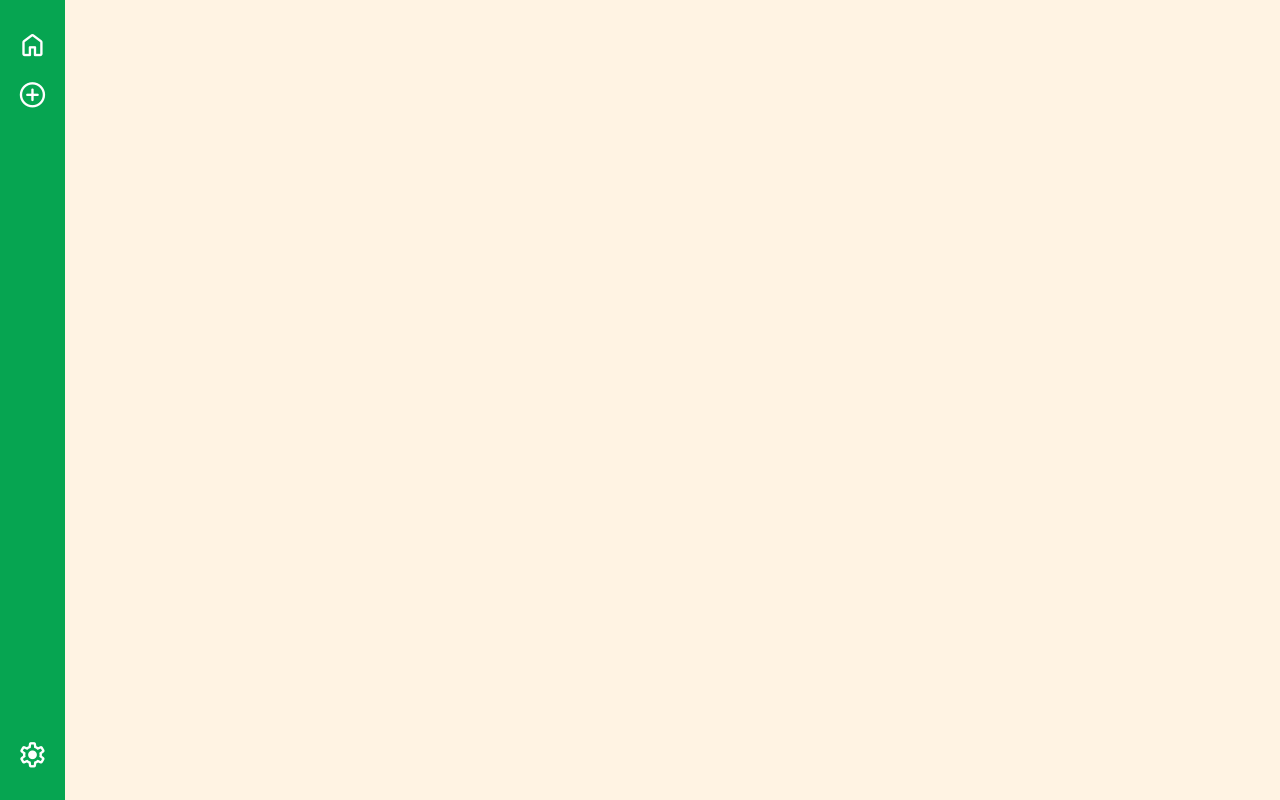
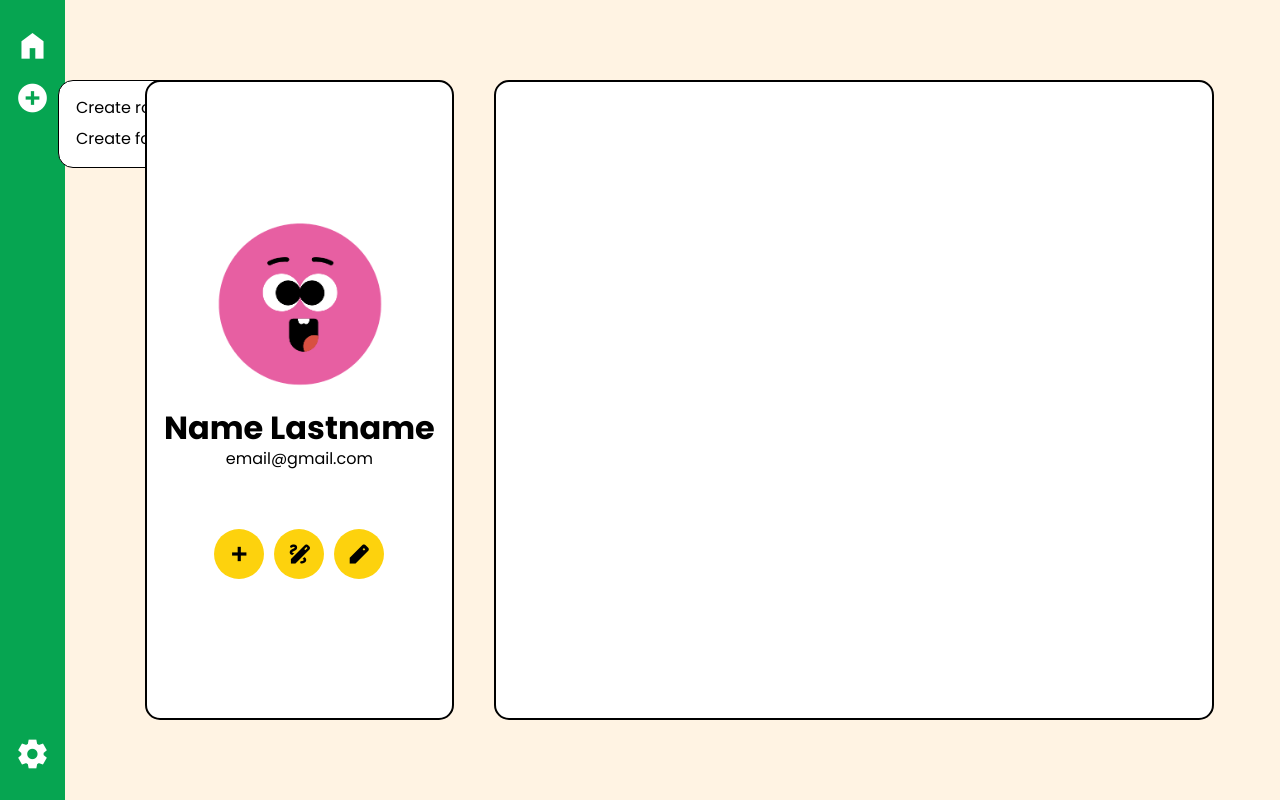
Before and after one commit to cfyascf/TriviumFront, a React (Vite) app: page /home in a window 1280 px wide. Both pictures are taken after a click on the button "add_circle". Built offline with nearby package versions, Linux system fonts and the light colour scheme.

Commit message:
home page under development

```diff
--- a/index.html
+++ b/index.html
@@ -14,7 +14,17 @@
     rel="stylesheet">
 
   <!-- icons: google -->
-  <link rel="stylesheet" href="https://fonts.googleapis.com/css2?family=Material+Symbols+Rounded:opsz,wght,FILL,GRAD@20..48,100..700,0..1,-50..200" />
+  <link rel="stylesheet" href="https://fonts.googleapis.com/css2?family=Material+Symbols+Outlined:opsz,wght,FILL,GRAD@20..48,100..700,0..1,-50..200" />
+  <style>
+    .material-symbols-outlined {
+      font-variation-settings:
+      'FILL' 1,
+      'wght' 700,
+      'GRAD' 200,
+      'opsz' 20
+    }
+    </style>
+
   <title>Vite + React + TS</title>
 </head>
 
--- a/src/components/Navbar/index.tsx
+++ b/src/components/Navbar/index.tsx
@@ -1,19 +1,30 @@
+import { useState } from "react";
 import styled from "./styles.module.sass";
 
 const Navbar = () => {
+    const [optionsShowing, setOptionsShowing] = useState(false);
+    const [configShowing, setConfigShowing] = useState(false);
+
     return (
         <div className={styled.navbar_container}>
             <div className={styled.navbar}>
                 <button className={styled.button}>
-                    <span className="material-symbols-rounded">home</span>
+                    <span className="material-symbols-outlined">home</span>
                 </button>
                 <button className={styled.button}>
-                    <span className="material-symbols-rounded">add_circle</span>
+                    <span className="material-symbols-outlined" onClick={() => setOptionsShowing(!optionsShowing)}>add_circle</span>
                 </button>
+                <div className={optionsShowing ? styled.options : styled._hidden}>
+                    <p className={styled.option}>Create room</p>
+                    <p className={styled.option}>Create form</p>
+                </div>
             </div>
             <div className={styled.navbar}>
                 <button className={styled.button}>
-                    <span className="material-symbols-rounded">settings</span>
+                    <span className="material-symbols-outlined">settings</span>
+                    {/* <div className={styled.config}>
+                        <p className={styled.option}>Logout</p>
+                    </div> */}
                 </button>
             </div>
         </div>
--- a/src/components/Navbar/styles.module.sass
+++ b/src/components/Navbar/styles.module.sass
@@ -22,9 +22,49 @@
             color: white
             background-color: transparent
             cursor: pointer
+            // -webkit-text-stroke-width: 2px
+            // -webkit-text-stroke-color: #000
 
             span
-                font-size: 1.9rem
+                font-size: 2rem
+
+        .options
+            position: fixed
+            background-color: white
+            padding: 17px
+            border-radius: 15px
+            left: 58px
+            top: 80px
+            border: 1px solid black
+            display: flex
+            flex-direction: column
+            gap: 10px
+
+            .option
+                &:hover
+                    cursor: pointer
+                    text-decoration: underline
+                    color: white
+
+        .config
+            position: fixed
+            background-color: white
+            padding: 17px
+            border-radius: 15px
+            border: 1px solid black
+            display: flex
+            flex-direction: column
+            gap: 10px
+            left: 58px
+
+            .option
+                &:hover
+                    cursor: pointer
+                    text-decoration: underline
+                    color: white
+
+        ._hidden
+            display: none
 
 @media (max-width: 512px)
     .navbar_container
--- a/src/index.css
+++ b/src/index.css
@@ -12,6 +12,7 @@
   --cream: #FFF3E3;
   --green: #06A551;
   --yellow: #FDD20D;
+  --blue: #00b3ff;
 }
 
 * {
--- a/src/pages/Home/index.jsx
+++ b/src/pages/Home/index.jsx
@@ -1,12 +1,30 @@
 import styled from "./styles.module.sass";
 import Navbar from "../../components/Navbar";
+import pp from "/profile_picture.png";
 
 const Home = () => {
     return (
         <>
             <Navbar/>
             <div className={styled.page}>
+                <div className={styled.profile}>
+                    <div className={styled.user}>
 
+                        <img src={pp} className={styled.profile_picture}></img>
+                        <div className={styled.data}>
+                            <h1 className={styled.name}>Name Lastname</h1>
+                            <p>email@gmail.com</p>
+                        </div>
+                    </div>
+                    <div className={styled.nav}>
+                        <div className={styled.button}><span className="material-symbols-outlined">Add</span></div>
+                        <div className={styled.button}><span className="material-symbols-outlined">Draw</span></div>
+                        <div className={styled.button}><span className="material-symbols-outlined">Edit</span></div>
+                    </div>
+                </div>
+                <div className={styled.history}>
+
+                </div>
             </div>
         </>
     );
--- a/src/pages/Home/styles.module.sass
+++ b/src/pages/Home/styles.module.sass
@@ -1,9 +1,58 @@
 .page
     display: flex
+    gap: 40px
     position: relative
     width: 96vw
     min-height: 100vh
-    left: 4vw
+    left: 65px
+    padding: 80px
+
+    .profile
+        background-color: white
+        min-height: 100%
+        width: 30%
+        border: 2px solid black
+        display: flex
+        flex-direction: column
+        align-items: center
+        justify-content: center
+        gap: 60px
+        border-radius: 15px
+
+        .user
+            display: flex
+            flex-direction: column
+            align-items: center
+
+            .profile_picture
+                width: 13vw
+                margin-bottom: 20px
+
+            .data
+                display: flex
+                flex-direction: column
+                justify-content: center
+                align-items: center
+
+        .nav
+            display: flex
+            gap:10px
+
+            .button
+                background-color: var(--yellow)
+                width: 50px
+                height: 50px
+                border-radius: 50%
+                display: flex
+                justify-content: center
+                align-items: center
+
+    .history
+        background-color: white
+        min-height: 100%
+        width: 70%
+        border: 2px solid black
+        border-radius: 15px
 
 @media (max-width: 512px)
     .page
```
Also changed, not shown: public/profile_picture.png (added).
